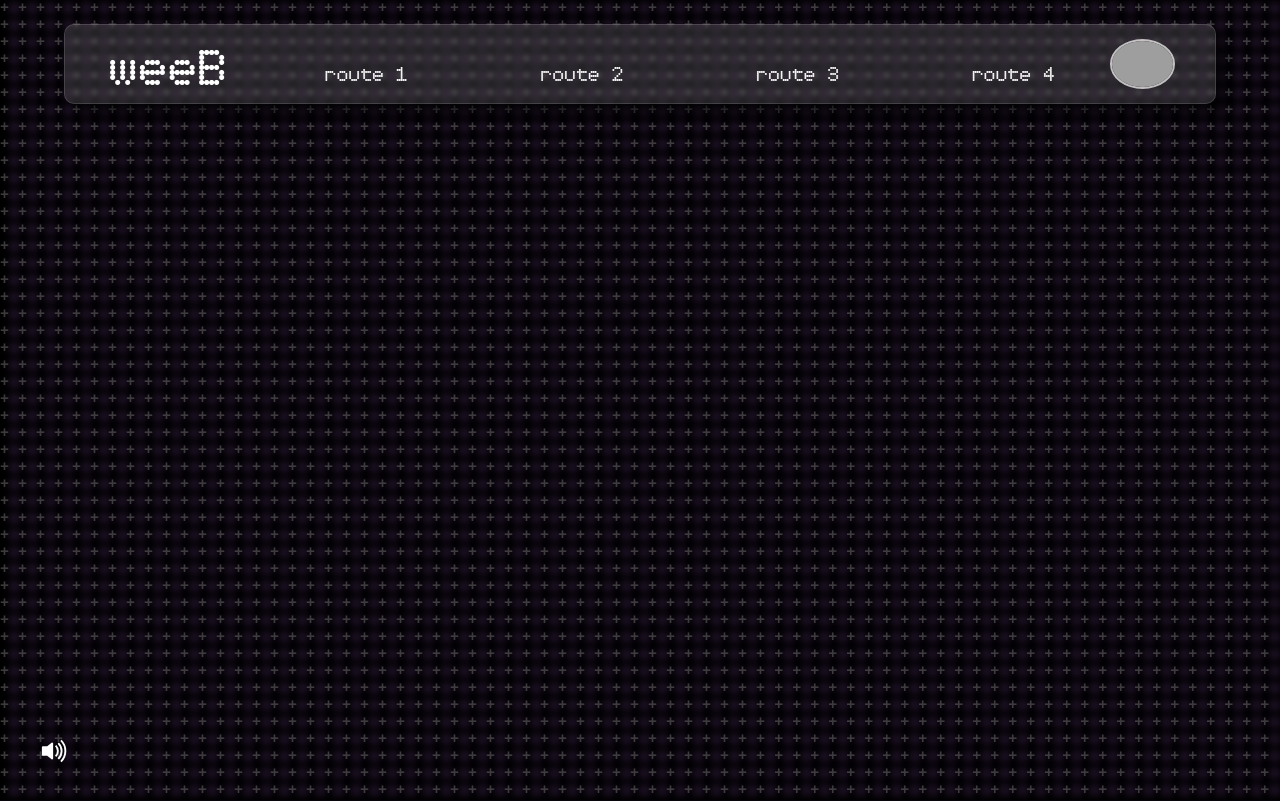
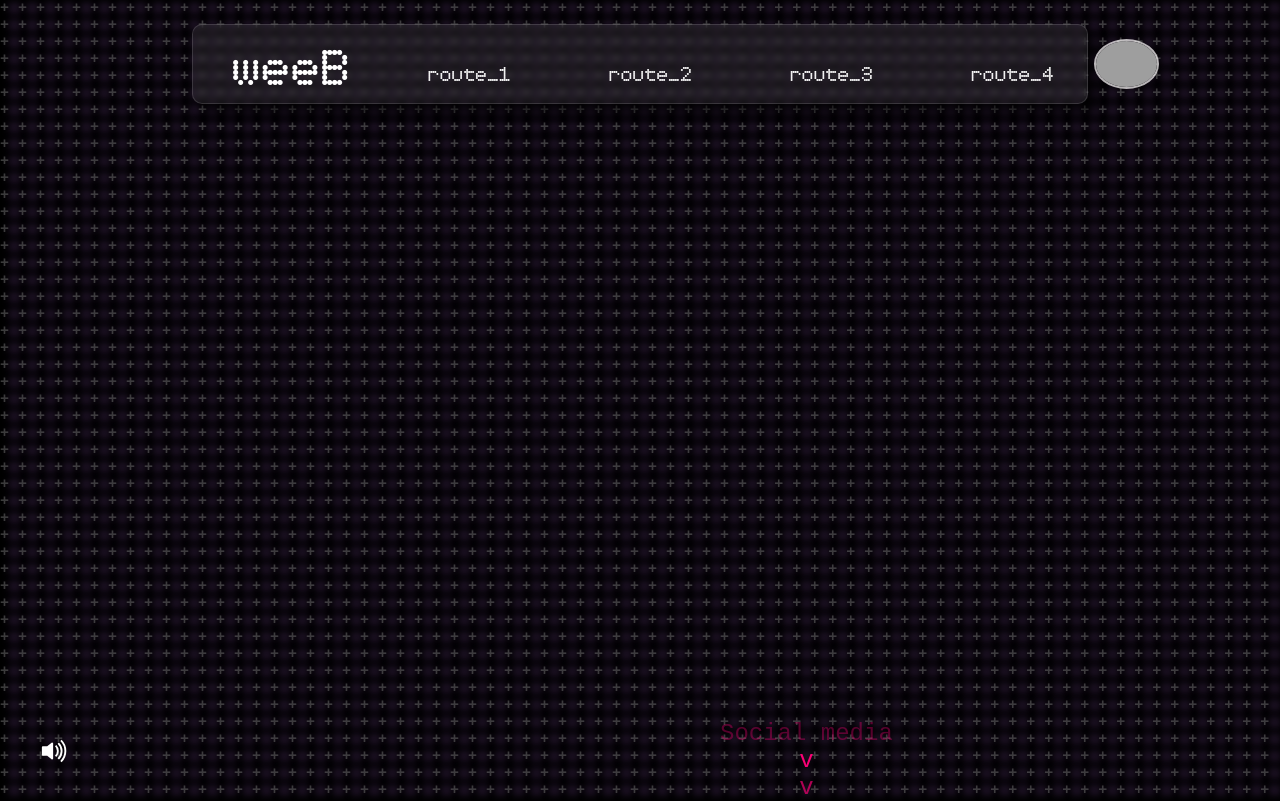
Before and after one commit to oZaGGo/weeb, a PHP site: page / in a window 1280 px wide. Run offline with PHP 8.4, Linux system fonts and the light colour scheme; grey boxes are pictures that could not be loaded.

Commit message:
Social Media Board animation done

```diff
--- a/background/background-script.js
+++ b/background/background-script.js
@@ -77,11 +77,6 @@ function colorChanger(newPosY, newPosX) {
                 surface[i][j - 1] = word + " "
                 surface[i + 1][j] = word + " "
                 surface[i - 1][j] = word + " "
-                surface[i + 1][j + 1] = word + " "
-                surface[i - 1][j - 1] = word + " "
-                surface[i + 1][j - 1] = word + " "
-                surface[i - 1][j + 1] = word + " "
-
             }
         }
     }
@@ -97,14 +92,10 @@ function colorChanger(newPosY, newPosX) {
                 surface[i][j - 1] = `<span style="color: white;">${word}</span> `
                 surface[i + 1][j] = `<span style="color: white;">${word}</span> `
                 surface[i - 1][j] = `<span style="color: white;">${word}</span> `
-                surface[i + 1][j + 1] = `<span style="color: white;">${word}</span> `
-                surface[i - 1][j - 1] = `<span style="color: white;">${word}</span> `
-                surface[i + 1][j - 1] = `<span style="color: white;">${word}</span> `
-                surface[i - 1][j + 1] = `<span style="color: white;">${word}</span> `
 
                 const currentTime = Date.now();
 
-                if (currentTime - lastMoveTime > 300) {
+                if (currentTime - lastMoveTime > 135) {
                     lastMoveTime = currentTime;
                     clac.currentTime = 0
                     clac.play()
--- a/header/nav.js
+++ b/header/nav.js
@@ -5,3 +5,47 @@ let githubAvatar = document.getElementById("githubAvatar")
 githubAvatar.addEventListener("click", function () {
     window.open("https://github.com/oZaGGo")
 })
+
+
+//Social media load
+let scrollable = Math.floor(window.innerHeight)
+
+let yPart = scrollable / 15;
+
+let animated = false;
+
+document.addEventListener("mousemove", async function socialBoard(event) {
+
+    if (event.clientY > yPart * 12) {
+
+        await wait(200)
+        let social = document.getElementById("social")
+        social.style.display = "none"
+
+        let socialBoard = document.getElementById("socialBoard")
+        socialBoard.style.display = "flex"
+        socialBoard.classList.add("socialBoardMove")
+        await wait(1500)
+        socialBoard.style.opacity = "1"
+        animated = true
+
+    } else {
+        if (animated) {
+            let socialBoard = document.getElementById("socialBoard")
+            socialBoard.classList.remove("socialBoardMove")
+            socialBoard.classList.add("socialBoardDown")
+            await wait(1400)
+            socialBoard.style.opacity = "0"
+            socialBoard.style.display = "none"
+
+            await wait(200)
+            let social = document.getElementById("social")
+            social.style.display = "flex"
+
+            socialBoard.classList.remove("socialBoardDown")
+
+            animated = false
+        }
+    }
+
+})
--- a/index.html
+++ b/index.html
@@ -45,13 +45,25 @@
             <!--Title-->
             <h1 class="title">weeB</h1>
             <!--Navs-->
-            <div class="route">route 1</div>
-            <div class="route">route 2</div>
-            <div class="route"> route 3</div>
-            <div class="route"> route 4</div>
+            <div class="route">route_1</div>
+            <div class="route">route_2</div>
+            <div class="route"> route_3</div>
+            <div class="route"> route_4</div>
             <!--Github-->
             <img id="githubAvatar" class="githubAvatar" src="https://avatars.githubusercontent.com/u/113898233?v=4">
         </div>
+    </div>
+
+    <div id="social" class="social">
+        <p class="socialM">Social media</p>
+        <p class="v1">v</p>
+        <p class="v2">v</p>
+    </div>
+
+    <div id="socialBoard" class="socialBoard">
+        <a href="https://www.linkedin.com/in/iv%C3%A1n-d%C3%ADaz-miragaya-98718025b/" target="_blank">
+            linkedin
+        </a>
     </div>
 
     <!-- Scripts -->
--- a/style.css
+++ b/style.css
@@ -3,7 +3,7 @@
     src: url('fonts/nothing.ttf') format('truetype');
 }
 
-*{
+* {
     margin: 0;
     padding: 0;
     box-sizing: border-box;
@@ -17,7 +17,7 @@ html {
 }
 
 
-#background-effect{
+#background-effect {
     display: block;
     position: absolute;
     color: rgba(95, 94, 95, 0.61);
@@ -29,24 +29,23 @@ html {
     user-select: none;
 }
 
-.header-container{
+.header-container {
     position: relative;
     width: 100%;
     display: flex;
     justify-content: center;
     align-items: center;
-    background-color: black;
 }
 
 .header {
     position: fixed;
     display: flex;
     top: 3vh;
-    width: 90%;
+    width: 70%;
     height: 10vh;
     margin: auto auto;
-    background-color: rgba(255, 255, 255, 0.13);
-    backdrop-filter: blur(2px);
+    background-color: rgba(255, 255, 255, 0.075);
+    backdrop-filter: blur(3px);
     border-radius: 10px;
     z-index: 1;
     box-shadow: 10px 10px 10px rgba(0, 0, 0, 0.5);
@@ -72,7 +71,7 @@ html {
     cursor: pointer;
 }
 
-.route{
+.route {
     font-size: 1rem;
     color: rgb(255, 255, 255);
     text-align: center;
@@ -92,7 +91,7 @@ html {
     cursor: pointer;
 }
 
-.githubAvatar{
+.githubAvatar {
     border-radius: 50%;
     background-color: transparent;
     border: 2px solid rgba(255, 253, 253, 0.712);
@@ -109,7 +108,7 @@ html {
     cursor: pointer;
 }
 
-.volumeB{
+.volumeB {
     position: absolute;
     color: rgb(255, 255, 255);
     background-color: transparent;
@@ -118,17 +117,111 @@ html {
     margin-left: 5vh;
 }
 
-.volumeB:hover{
+.volumeB:hover {
     color: rgb(255, 0, 119);
     cursor: pointer;
 }
 
-.volumeUpIcon{
+.volumeUpIcon {
     background-color: transparent;
 }
 
-.volumeMuteIcon{
+.volumeMuteIcon {
     display: none;
     background-color: transparent;
     color: rgb(255, 0, 119);
 }
+
+.social {
+    position: absolute;
+    display: flex;
+    flex-direction: column;
+    justify-content: center;
+    align-items: center;
+    font-size: 1.2rem;
+    color: transparent;
+    text-shadow: rgb(255, 255, 255);
+    background-color: transparent;
+    z-index: 3;
+    margin-top: 90vh;
+    margin-left: 90vh;
+}
+
+.socialM{
+    background-color: transparent;
+    animation: fadeText 1s infinite alternate ease-in-out;
+    animation-delay: 0;
+}
+
+.v1{
+    background-color: transparent;
+    animation: fadeText 1s infinite alternate ease-in-out;
+    animation-delay: 0.5s;
+}
+
+.v2{
+    background-color: transparent;
+    animation: fadeText 1s infinite alternate ease-in-out;
+    animation-delay: 1s;
+}
+
+@keyframes fadeText {
+    0% {
+        color: rgb(255, 0, 119);
+    }
+    100% {
+        color: transparent;
+    }
+}
+
+.socialBoard{
+    position: absolute;
+    display: none;
+    justify-content: center;
+    background-color: rgb(255, 0, 119);
+    width: 150px;
+    border-radius: 6px;
+    box-shadow: 10px 10px 10px rgba(0, 0, 0, 0.5);
+    margin-top: 90vh;
+    margin-left: 90vh;
+    z-index: 4;
+    opacity: 0;
+}
+
+.socialBoard a{
+    background-color: transparent;
+    text-decoration: none;
+    text-align: center;
+    color: white;
+    font-size: 1.2rem;
+}
+
+.socialBoardMove{
+    animation: moveUpSocial 1.5s ease;
+}
+
+.socialBoardDown{
+    animation: moveDownSocial 1.5s ease;
+}
+
+@keyframes moveUpSocial{
+    0%{
+        margin-top: 96vh;
+        opacity: 0;
+    }
+    100%{
+        margin-top: 90vh;
+        opacity: 1;
+    }
+}
+
+@keyframes moveDownSocial{
+    0%{
+        margin-top: 90vh;
+        opacity: 1;
+    }
+    100%{
+        margin-top: 96vh;
+        opacity: 0;
+    }
+}
```
